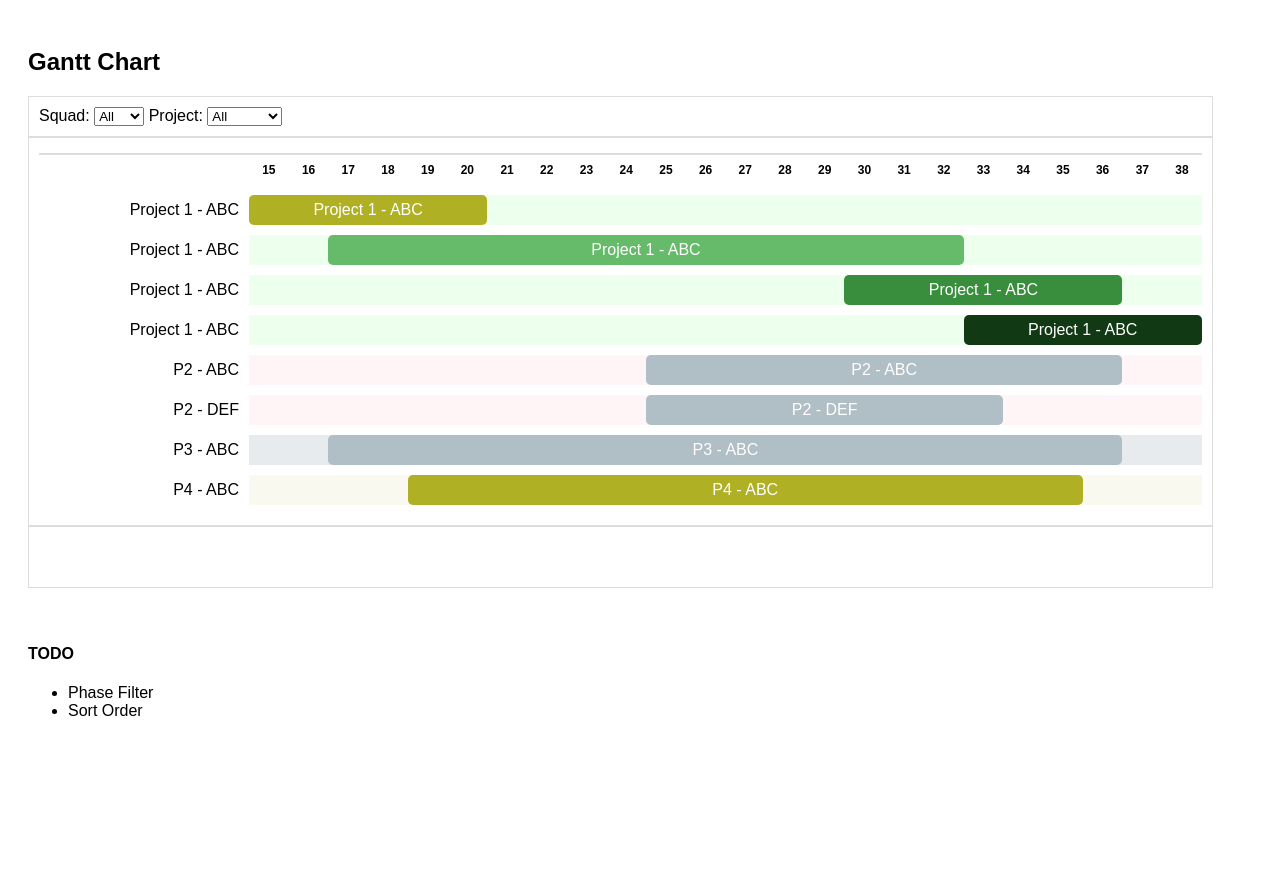
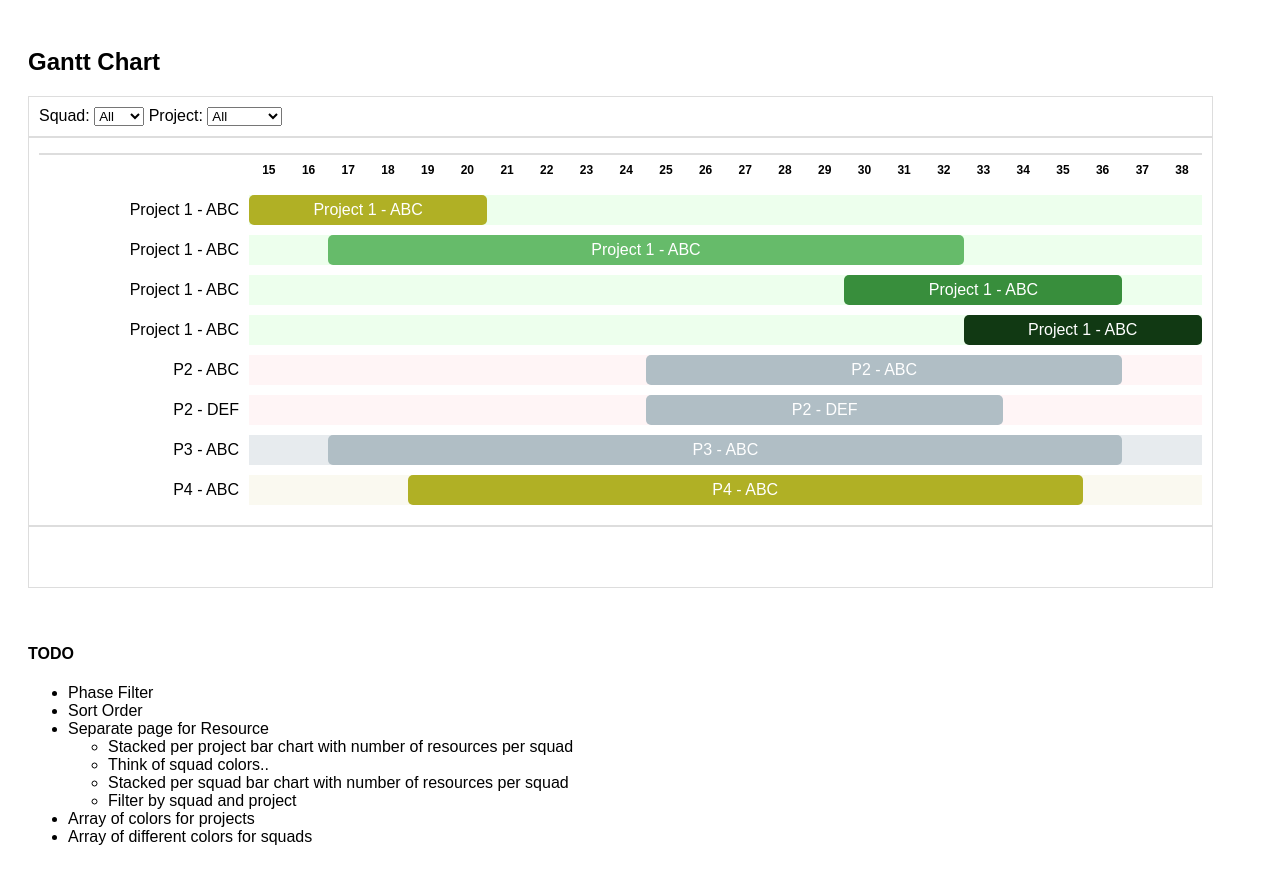
Before and after one commit to Vicus-Brits/LeanLargePre, a plain HTML site: page index.html in a window 1280 px wide. Before the commit the page ends 800 px from the top, so only its background shows below. Drawn offline with Linux system fonts and the light colour scheme.

Commit message:
TODO List Updates

```diff
--- a/index.html
+++ b/index.html
@@ -35,6 +35,16 @@
       <ul>
         <li>Phase Filter</li>
         <li>Sort Order</li>
+        <li>Separate page for Resource</li>
+        <ul>
+          <li>Stacked per project bar chart with number of resources per squad</li>
+          <li>Think of squad colors..</li>
+          <li>Stacked per squad bar chart with number of resources per squad</li>
+          <li>Filter by squad and project</li>
+        </ul>
+        <li>Array of colors for projects</li>
+        <li>Array of different colors for squads</li>
+
       </ul>
     </section>
     <script src="dataGet.js"></script>
```
